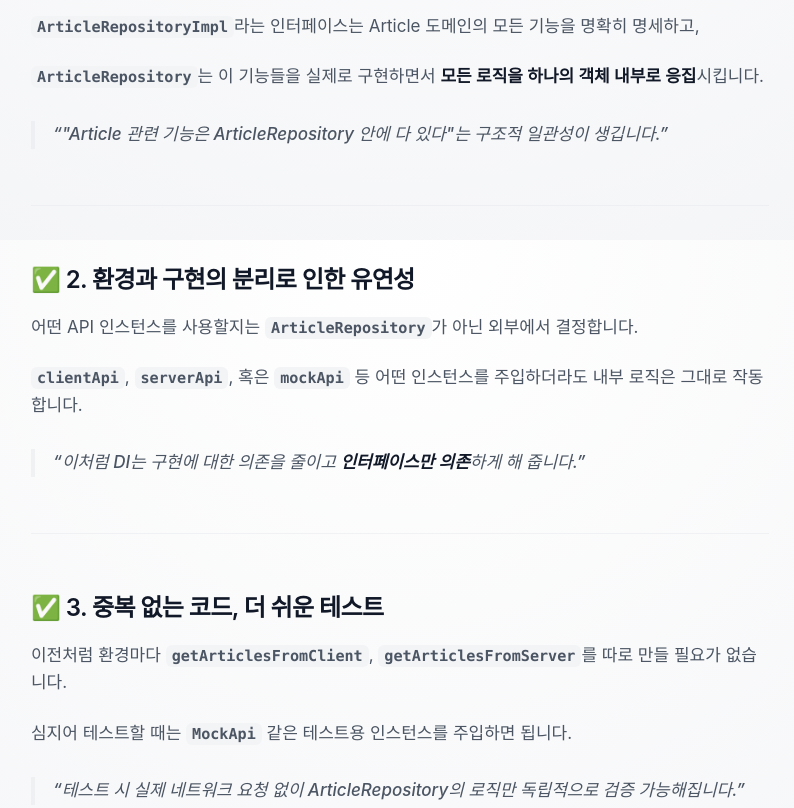
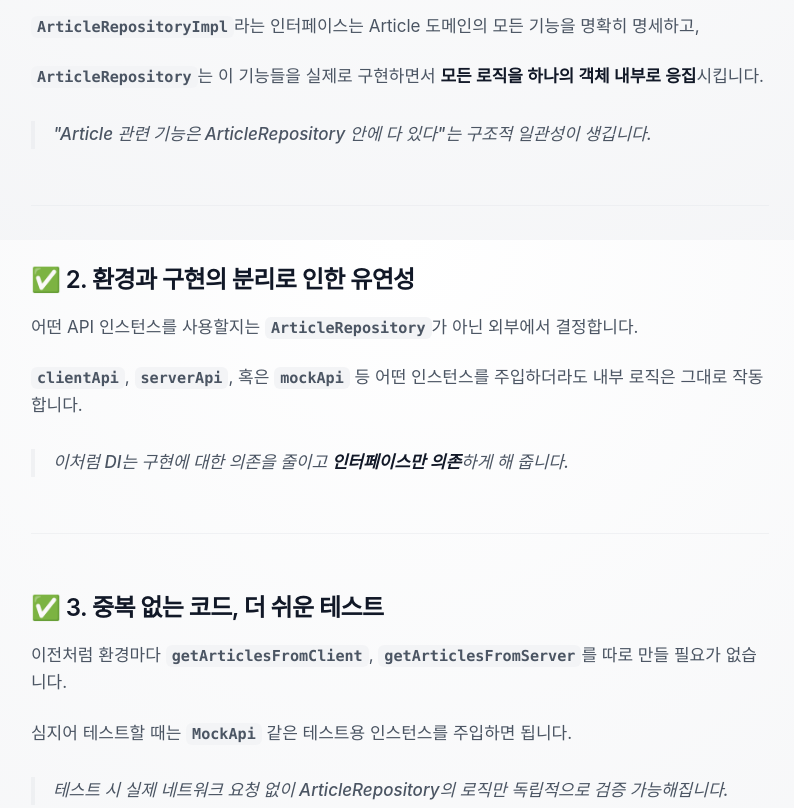
Before and after one commit to OseungKwon/blog, an Astro site: page /blog/post/di-refactoring in a window 1280 px wide. Shown: the part 5360-6168 px from the top of the page, without its empty margins (240-1034 px from the left). Built offline with nearby package versions, Linux system fonts and the light colour scheme; Astro itself is replaced by a stand-in of ours.

Commit message:
design: blockquote 내부 따옴표 제거

```diff
--- a/src/styles/prose.css
+++ b/src/styles/prose.css
@@ -109,6 +109,12 @@
     color: var(--color-text-tertiary) !important;
   }
 
+  /* blockquote 내부 따옴표 제거 */
+  .prose blockquote p::before,
+  .prose blockquote p::after {
+    content: '' !important;
+  }
+
   /* 리스트 스타일 */
   .prose ul {
     @apply list-disc pl-6 mb-6 space-y-2;
```
